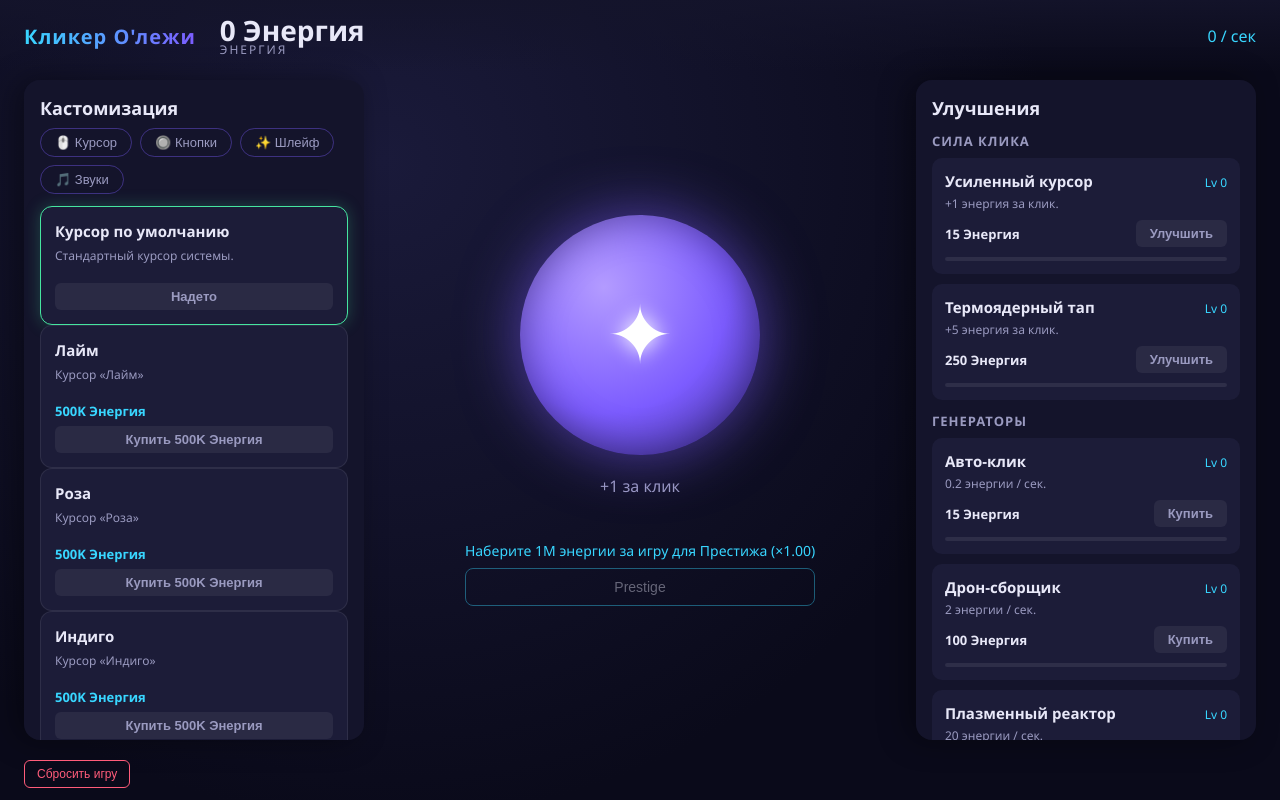
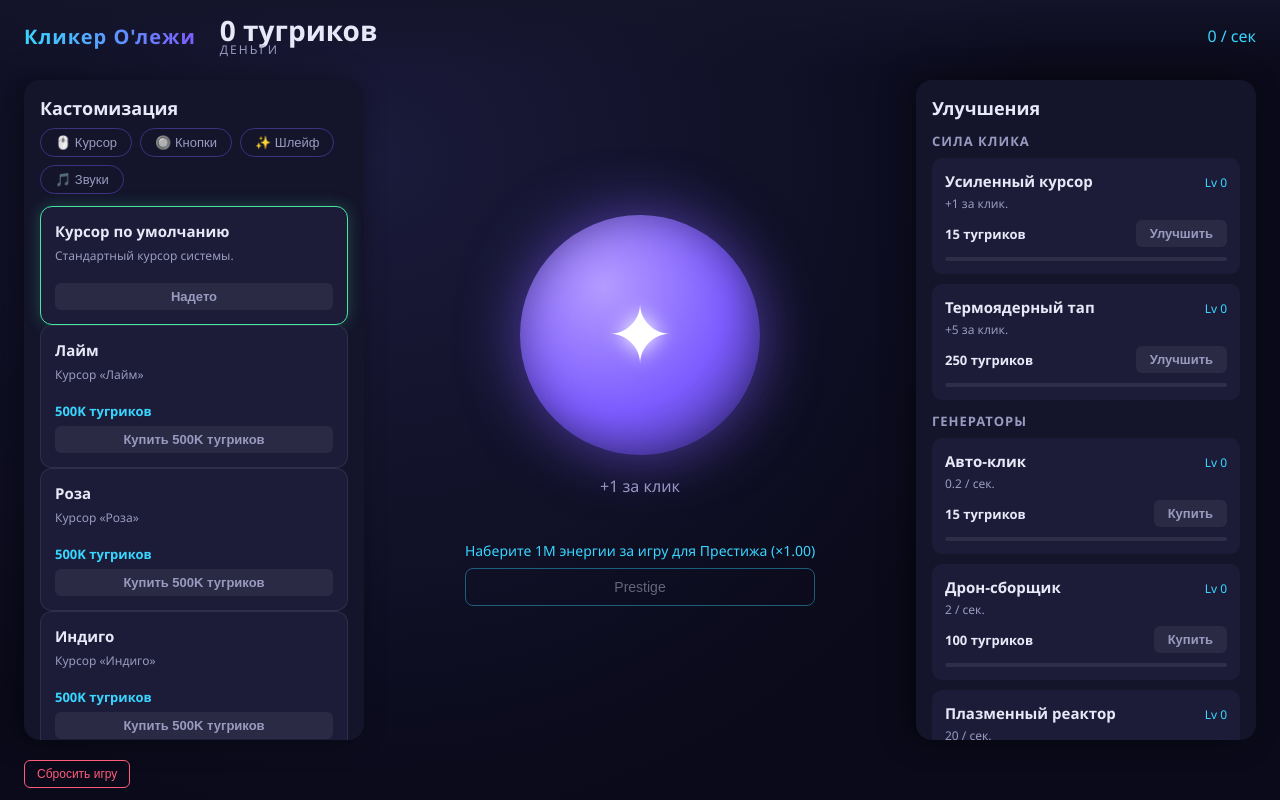
Before and after one commit to immago/oleg-clicker, a website built with Vite: page index.html in a window 1280 px wide. Built offline with nearby package versions, Linux system fonts and the light colour scheme.

Commit message:
Added currency prononce

```diff
--- a/index.html
+++ b/index.html
@@ -11,7 +11,7 @@
         <h1 class="title">Кликер О'лежи</h1>
         <div class="energy-display" id="energyDisplay">
           <span class="energy-value" id="energyValue">0</span>
-          <span class="energy-label">Энергия</span>
+          <span class="energy-label">Деньги</span>
         </div>
         <div class="per-second" id="perSecond">0 /sec</div>
       </header>
--- a/src/config/upgrades.ts
+++ b/src/config/upgrades.ts
@@ -1,12 +1,11 @@
 import type { UpgradeDef } from '../types';
 
-export const CURRENCY_NAME = 'Энергия';
 
 export const UPGRADES: UpgradeDef[] = [
   {
     id: 'betterMouse',
     name: 'Усиленный курсор',
-    description: '+1 энергия за клик.',
+    description: '+1 за клик.',
     baseCost: 15,
     growth: 1.15,
     amount: 1,
@@ -16,7 +15,7 @@ export const UPGRADES: UpgradeDef[] = [
   {
     id: 'powerClick',
     name: 'Термоядерный тап',
-    description: '+5 энергия за клик.',
+    description: '+5 за клик.',
     baseCost: 250,
     growth: 1.16,
     amount: 5,
@@ -26,7 +25,7 @@ export const UPGRADES: UpgradeDef[] = [
   {
     id: 'cursor',
     name: 'Авто-клик',
-    description: '0.2 энергии / сек.',
+    description: '0.2 / сек.',
     baseCost: 15,
     growth: 1.15,
     amount: 0,
@@ -36,7 +35,7 @@ export const UPGRADES: UpgradeDef[] = [
   {
     id: 'drone',
     name: 'Дрон-сборщик',
-    description: '2 энергии / сек.',
+    description: '2 / сек.',
     baseCost: 100,
     growth: 1.15,
     amount: 0,
@@ -46,7 +45,7 @@ export const UPGRADES: UpgradeDef[] = [
   {
     id: 'reactor',
     name: 'Плазменный реактор',
-    description: '20 энергии / сек.',
+    description: '20 / сек.',
     baseCost: 1_100,
     growth: 1.15,
     amount: 0,
@@ -56,7 +55,7 @@ export const UPGRADES: UpgradeDef[] = [
   {
     id: 'singularity',
     name: 'Мини сингулярность',
-    description: '200 энергии / сек.',
+    description: '200 / сек.',
     baseCost: 12_000,
     growth: 1.15,
     amount: 0,
--- /dev/null
+++ b/src/i18n/declension.ts
@@ -0,0 +1,24 @@
+import { format } from '../systems/format';
+
+export type DeclensionForms = readonly [string, string, string];
+
+/**
+ * Select the correct Russian noun form for a count using the standard
+ * 1 / 2-4 / 5+ rule (e.g. "энергия" | "энергии" | "энергий").
+ */
+export function decline(n: number, forms: DeclensionForms): string {
+  const value = Math.floor(Math.abs(n));
+  const lastTwo = value % 100;
+  const last = value % 10;
+  if (lastTwo >= 5 && lastTwo <= 20) return forms[2];
+  if (last === 1) return forms[0];
+  if (last >= 2 && last <= 4) return forms[1];
+  return forms[2];
+}
+
+export const CURRENCY_FORMS: DeclensionForms = ['тугрик', 'тугрика', 'тугриков'];
+
+/** Format an amount together with the declined currency label. */
+export function currencyLabel(amount: number): string {
+  return `${format(Math.abs(amount))} ${decline(amount, CURRENCY_FORMS)}`;
+}
--- a/src/ui/render.ts
+++ b/src/ui/render.ts
@@ -1,9 +1,10 @@
 import { CATEGORIES, CUSTOMIZATIONS } from '../config/customization';
 import type { CustomItem } from '../config/customization';
-import { CURRENCY_NAME, UPGRADES } from '../config/upgrades';
+import { UPGRADES } from '../config/upgrades';
 import type { GameState } from '../types';
 import { clickPower, cost as computeCost, perSecond } from '../systems/economy';
 import { format } from '../systems/format';
+import { currencyLabel } from '../i18n/declension';
 
 interface UpgradeNode {
   id: string;
@@ -94,7 +95,7 @@ export class Renderer {
     footer.className = 'upgrade-footer';
     const cost = document.createElement('span');
     cost.className = 'upgrade-cost';
-    cost.textContent = `${format(def.baseCost)} ${CURRENCY_NAME}`;
+    cost.textContent = currencyLabel(def.baseCost);
     const btn = document.createElement('button');
     btn.className = 'buy-btn';
      btn.textContent = isGenerator ? 'Купить' : 'Улучшить';
@@ -159,12 +160,12 @@ export class Renderer {
 
     const price = document.createElement('div');
     price.className = 'customization-price';
-    price.textContent = `${format(def.cost)} ${CURRENCY_NAME}`;
+    price.textContent = currencyLabel(def.cost);
 
     const btn = document.createElement('button');
     btn.className = 'buy-btn customization-buy';
     btn.type = 'button';
-    btn.textContent = `Купить ${format(def.cost)} ${CURRENCY_NAME}`;
+    btn.textContent = `Купить ${currencyLabel(def.cost)}`;
 
     let prestige: HTMLElement | undefined;
     if (def.unlockPrestige > 0) {
@@ -225,7 +226,7 @@ export class Renderer {
       } else {
         node.price.style.display = '';
         const affordable = state.energy >= def.cost && state.prestigePoints >= def.unlockPrestige;
-        node.btn.textContent = `Купить ${format(def.cost)} ${CURRENCY_NAME}`;
+        node.btn.textContent = `Купить ${currencyLabel(def.cost)}`;
         node.btn.disabled = !affordable;
         node.card.classList.add('unowned');
         node.card.classList.remove('owned', 'active', 'equippable');
@@ -235,7 +236,7 @@ export class Renderer {
 
   /** Full frame update of counters, costs, affordability and progress bars. */
   render(state: GameState): void {
-    this.els.energyValue.textContent = `${format(state.energy)} ${CURRENCY_NAME}`;
+    this.els.energyValue.textContent = currencyLabel(state.energy);
     this.els.perSecond.textContent = `${format(perSecond(state.upgrades, state.prestigePoints))} / сек`;
     this.els.clickPower.textContent = `+${format(clickPower(state.upgrades, state.prestigePoints))} за клик`;
 
@@ -254,7 +255,7 @@ export class Renderer {
     const affordable = state.energy >= price;
 
     node.level.textContent = `Lv ${level}`;
-    node.cost.textContent = `${format(price)} ${CURRENCY_NAME}`;
+    node.cost.textContent = currencyLabel(price);
 
     if (def.kind === 'generator') {
       const output = def.perLevelPerSecond * level;
```
Also changed, not shown: src/__tests__/declension.test.ts (added, +52 -0 lines).
